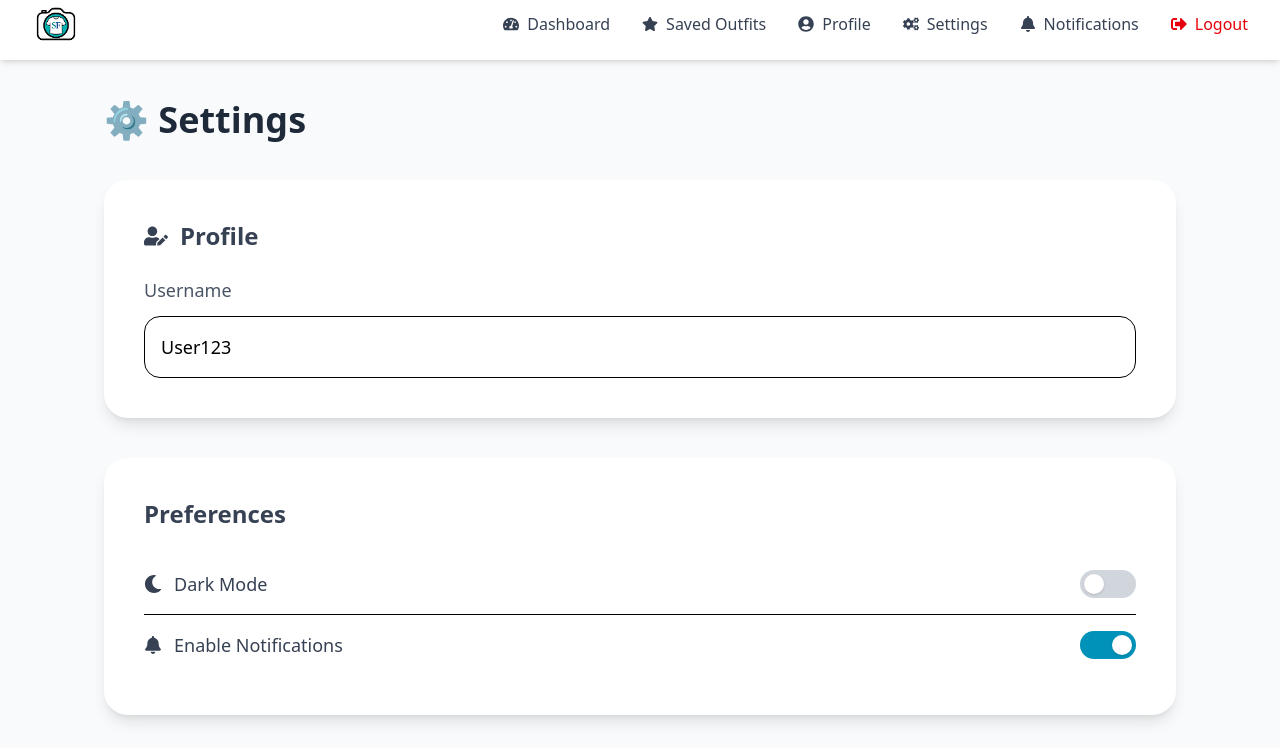
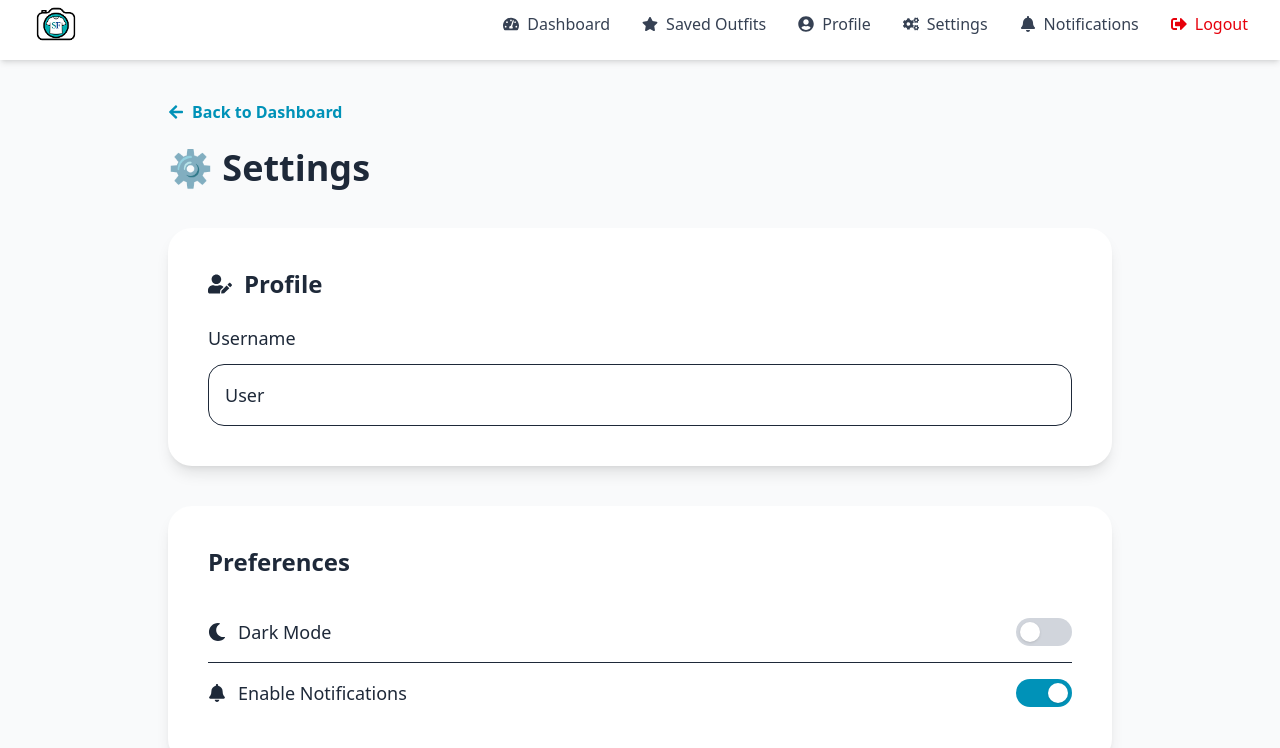
Before and after one commit to anjaliofficial/SmartFit, a React (Vite) app in the folder frontend/: page /settings in a window 1280 px wide. Shown: the top 748 px of the page. Built offline with nearby package versions, Linux system fonts and the light colour scheme.

Commit message:
Settings page done

```diff
--- a/frontend/src/public/SettingsPage.jsx
+++ b/frontend/src/public/SettingsPage.jsx
@@ -1,49 +1,117 @@
-import React, { useState } from "react";
-import { FaMoon, FaBell, FaUserEdit, FaSave } from "react-icons/fa";
+import React, { useState, useEffect } from "react";
+import {
+  FaMoon,
+  FaBell,
+  FaUserEdit,
+  FaSave,
+  FaArrowLeft,
+} from "react-icons/fa";
+import { useNavigate } from "react-router-dom";
 import HeaderAfterLogin from "../components/HeaderAfterLogin";
 import Footer from "../components/footer";
+import axios from "axios";
 
 const Settings = () => {
+  const navigate = useNavigate();
   const [darkMode, setDarkMode] = useState(false);
   const [notifications, setNotifications] = useState(true);
-  const [username, setUsername] = useState("User123");
+  const [username, setUsername] = useState("User");
+  const [loading, setLoading] = useState(false);
 
-  const handleSave = () => {
-    alert("✅ Settings saved successfully!");
+  // Fetch user profile
+  useEffect(() => {
+    const fetchProfile = async () => {
+      try {
+        const token = localStorage.getItem("token");
+        if (!token) return;
+
+        const res = await axios.get("http://localhost:3000/api/auth/profile", {
+          headers: { Authorization: `Bearer ${token}` },
+        });
+
+        setUsername(res.data.name || res.data.email || "User");
+        setDarkMode(res.data.darkMode || false);
+        setNotifications(res.data.notifications || true);
+      } catch (err) {
+        console.error("Failed to fetch profile:", err);
+      }
+    };
+    fetchProfile();
+  }, []);
+
+  // Save settings
+  const handleSave = async () => {
+    try {
+      setLoading(true);
+      const token = localStorage.getItem("token");
+      const res = await axios.put(
+        "http://localhost:3000/api/auth/update-profile",
+        { name: username, darkMode, notifications },
+        { headers: { Authorization: `Bearer ${token}` } }
+      );
+      alert("✅ Settings saved successfully!");
+      console.log(res.data.user);
+    } catch (err) {
+      console.error("Failed to save settings:", err);
+      alert("❌ Failed to save settings. Try again.");
+    } finally {
+      setLoading(false);
+    }
   };
 
   return (
-    <div className="flex flex-col min-h-screen bg-gray-50">
+    <div
+      className={`${
+        darkMode ? "bg-gray-900 text-white" : "bg-gray-50 text-gray-800"
+      } flex flex-col min-h-screen transition-colors duration-300`}
+    >
       <HeaderAfterLogin />
 
-      <main className="flex-grow p-10 max-w-6xl mx-auto w-full">
-        <h1 className="text-4xl font-bold mb-10 text-gray-800">⚙️ Settings</h1>
+      <main className="flex-grow p-10 max-w-5xl mx-auto w-full">
+        {/* Back Button */}
+        <button
+          onClick={() => navigate("/dashboard")}
+          className="flex items-center gap-2 mb-6 text-cyan-600 hover:text-cyan-800 font-semibold"
+        >
+          <FaArrowLeft /> Back to Dashboard
+        </button>
+
+        <h1 className="text-4xl font-bold mb-10">⚙️ Settings</h1>
 
         <div className="grid gap-10">
           {/* Profile Section */}
-          <div className="p-10 bg-white rounded-3xl shadow-lg hover:shadow-xl transition w-full">
-            <h2 className="text-2xl font-bold mb-6 flex items-center gap-3 text-gray-700">
+          <div
+            className={`p-10 rounded-3xl shadow-lg hover:shadow-xl transition w-full ${
+              darkMode ? "bg-gray-800" : "bg-white"
+            }`}
+          >
+            <h2 className="text-2xl font-bold mb-6 flex items-center gap-3">
               <FaUserEdit /> Profile
             </h2>
             <label className="block">
-              <span className="text-lg text-gray-600">Username</span>
+              <span className="text-lg">Username</span>
               <input
                 type="text"
                 value={username}
                 onChange={(e) => setUsername(e.target.value)}
-                className="w-full p-4 border rounded-2xl mt-3 text-lg focus:ring-2 focus:ring-cyan-500 focus:outline-none"
+                className={`w-full p-4 border rounded-2xl mt-3 text-lg focus:ring-2 focus:ring-cyan-500 focus:outline-none ${
+                  darkMode ? "bg-gray-700 text-white border-gray-600" : ""
+                }`}
               />
             </label>
           </div>
 
           {/* Preferences */}
-          <div className="p-10 bg-white rounded-3xl shadow-lg hover:shadow-xl transition w-full">
-            <h2 className="text-2xl font-bold mb-6 text-gray-700">
-              Preferences
-            </h2>
+          <div
+            className={`p-10 rounded-3xl shadow-lg hover:shadow-xl transition w-full ${
+              darkMode ? "bg-gray-800" : "bg-white"
+            }`}
+          >
+            <h2 className="text-2xl font-bold mb-6">Preferences</h2>
 
+            {/* Dark Mode */}
             <div className="flex items-center justify-between py-4 border-b last:border-0">
-              <span className="flex items-center gap-3 text-gray-700 text-lg">
+              <span className="flex items-center gap-3 text-lg">
                 <FaMoon /> Dark Mode
               </span>
               <label className="inline-flex items-center cursor-pointer">
@@ -67,8 +135,9 @@ const Settings = () => {
               </label>
             </div>
 
+            {/* Notifications */}
             <div className="flex items-center justify-between py-4">
-              <span className="flex items-center gap-3 text-gray-700 text-lg">
+              <span className="flex items-center gap-3 text-lg">
                 <FaBell /> Enable Notifications
               </span>
               <label className="inline-flex items-center cursor-pointer">
@@ -98,9 +167,10 @@ const Settings = () => {
         <div className="mt-10 flex justify-center">
           <button
             onClick={handleSave}
-            className="flex items-center gap-3 bg-cyan-600 text-white px-8 py-4 rounded-2xl shadow-lg hover:bg-cyan-700 transition text-lg font-semibold"
+            disabled={loading}
+            className="flex items-center gap-3 bg-cyan-600 text-white px-8 py-4 rounded-2xl shadow-lg hover:bg-cyan-700 transition text-lg font-semibold disabled:opacity-50 disabled:cursor-not-allowed"
           >
-            <FaSave /> Save Changes
+            <FaSave /> {loading ? "Saving..." : "Save Changes"}
           </button>
         </div>
       </main>
```
Also changed, not shown: 2 other files (tests, documents, lock files or other folders).
